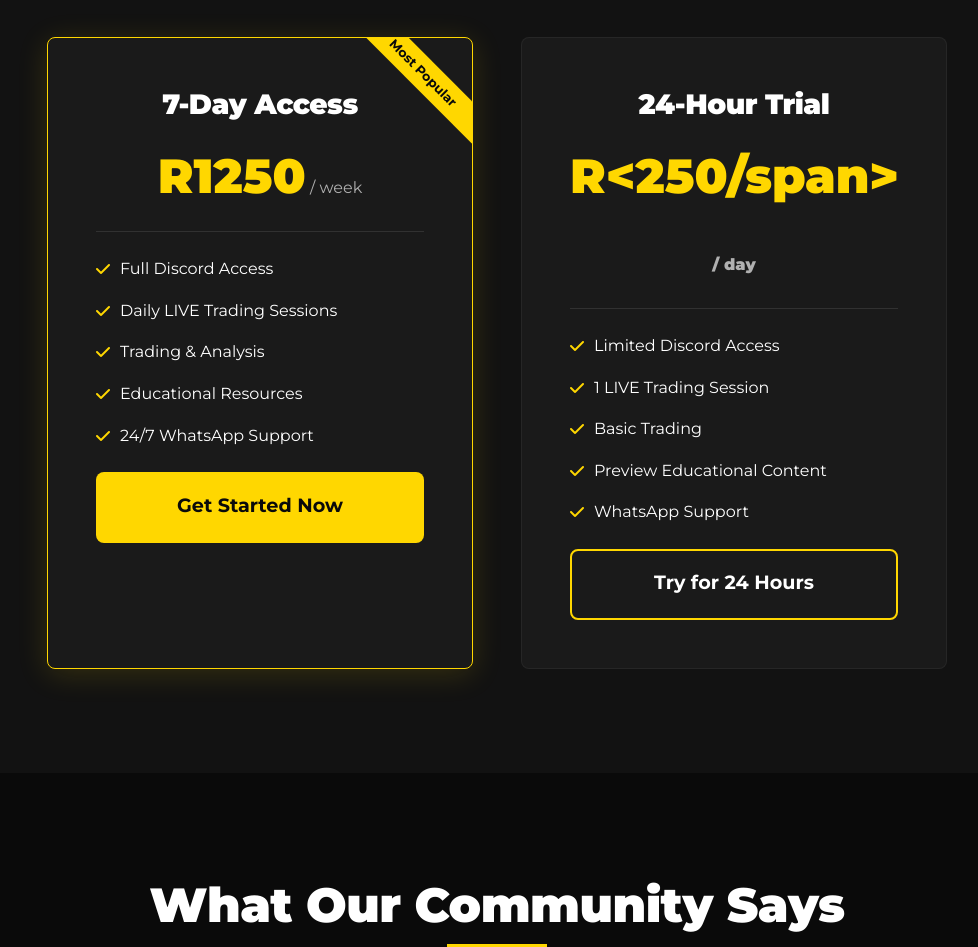
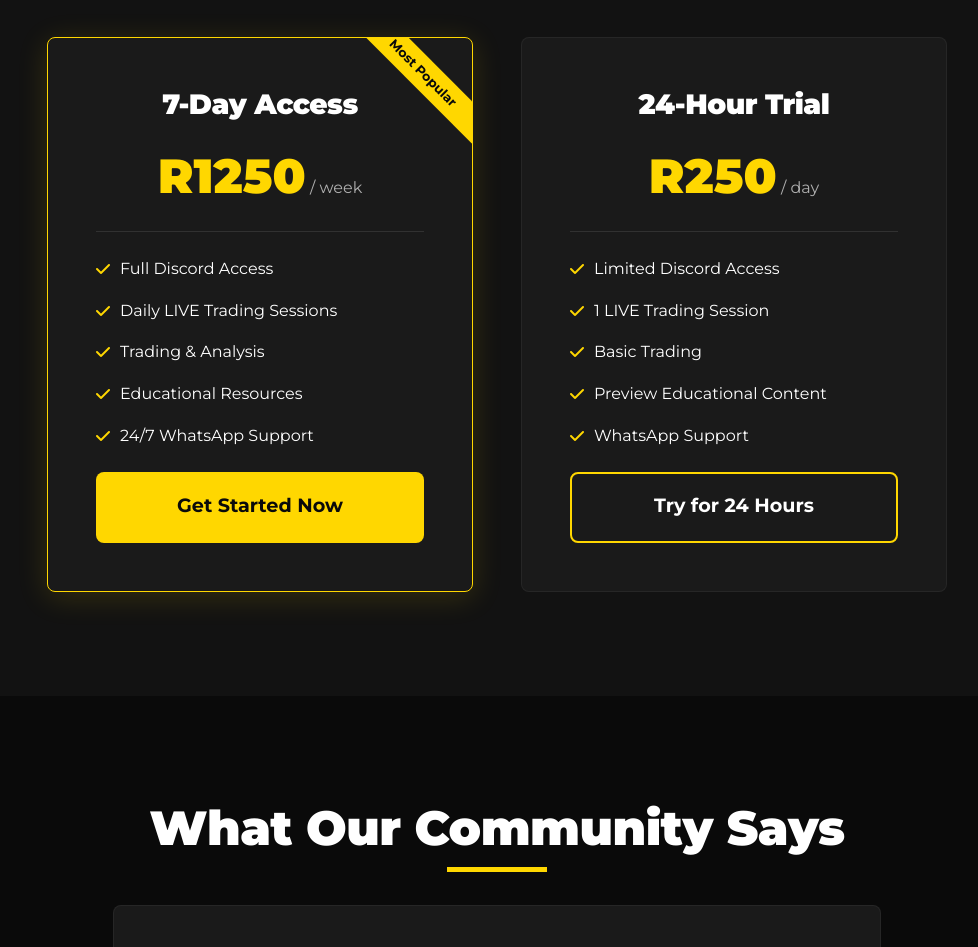
Before and after one commit to Malkiworks/capitalbulls_za, a plain HTML site: page index.html in a window 1280 px wide. Shown: the part 4515-5462 px from the top of the page, without its empty margins (143-1121 px from the left). Drawn offline with Linux system fonts and the light colour scheme.

Commit message:
price fix

```diff
--- a/index.html
+++ b/index.html
@@ -206,7 +206,7 @@
                 <div class="pricing-card">
                     <h3>24-Hour Trial</h3>
                     <div class="pricing-amount">
-                        <span class="price">R<250/span>
+                        <span class="price">R250</span>
                         <span class="period">/ day</span>
                     </div>
                     <ul class="pricing-features">
```
